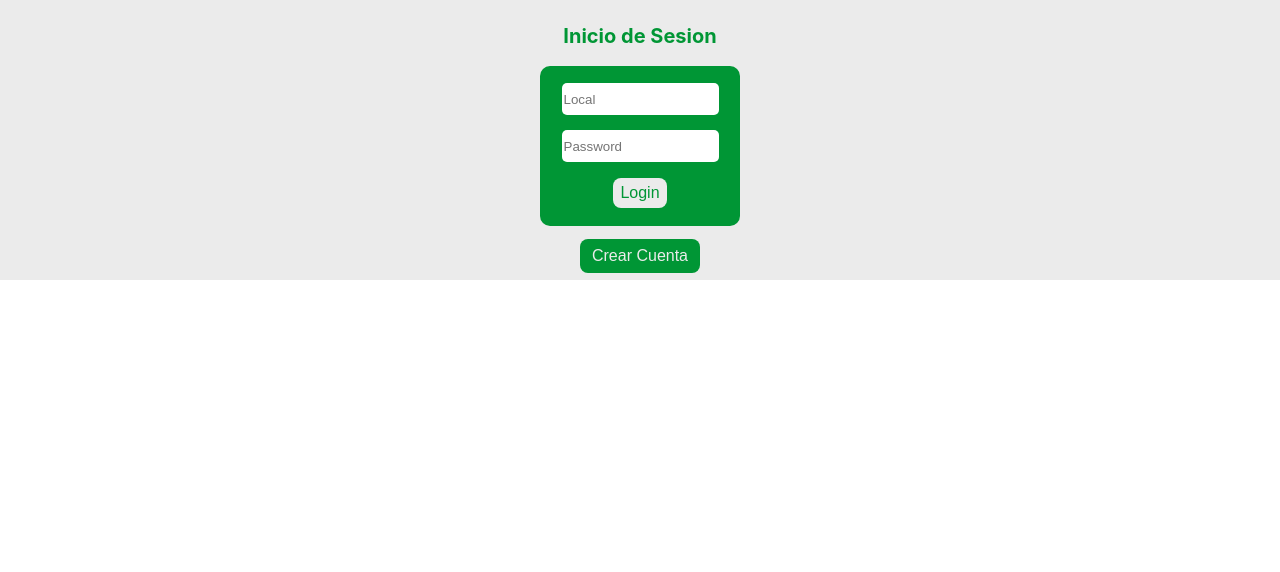
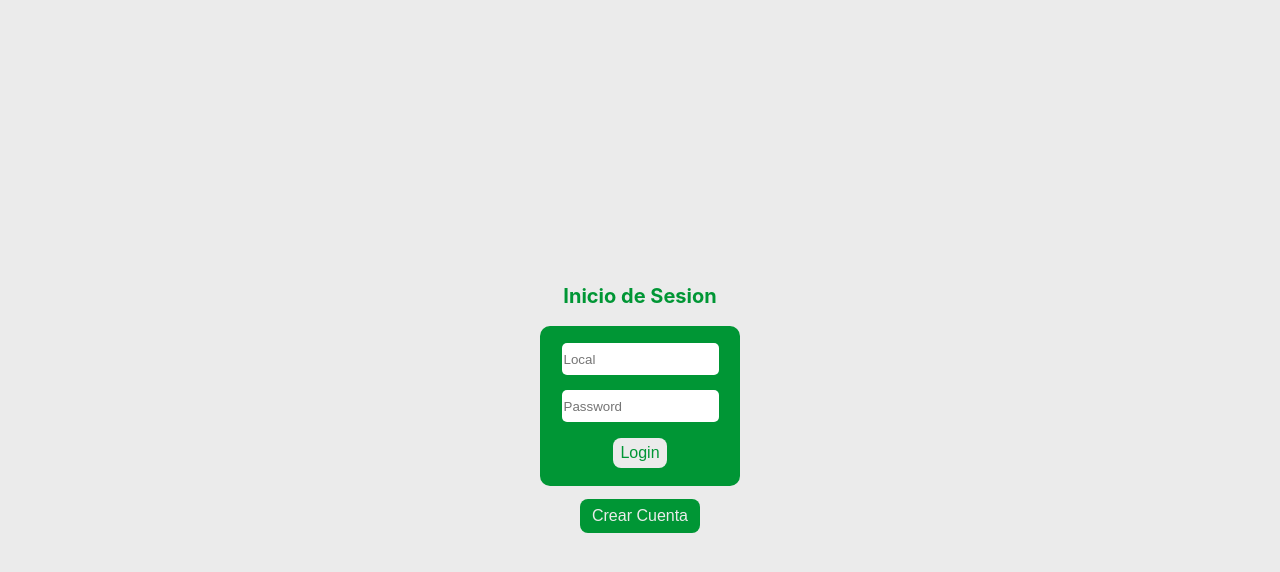
Before and after one commit to gregory10182/App-DSC, a React (Vite) app: page / in a window 1280 px wide. Shown: the top 572 px of the page. Built offline with nearby package versions, Linux system fonts and the light colour scheme.

Commit message:
Fixed the updateDay api petition

```diff
--- a/src/App.css
+++ b/src/App.css
@@ -1,8 +1,9 @@
 #root {
   display: flex;
   justify-content: center;
+  align-items: center;
   row-gap: 20px;
-  width: 100vw;
+  width: 100%;
   height: 100%;
   margin: 0;
   text-align: center;
--- a/src/Style.css
+++ b/src/Style.css
@@ -1,7 +1,9 @@
 .Container{
     display: flex;
     justify-content: center;
+    align-items: center;
     flex-wrap: wrap;
+    min-height: 100vh;
     width: 100%;
     height: 100%;
     margin: 0px 5px;
@@ -141,7 +143,7 @@
     justify-content: center;
     flex-wrap: wrap;
     width: 100%;
-    height: 74%;
+    height: 100%;
 }
 
 .NoData h2{
@@ -312,7 +314,6 @@
     align-items: center;
     width: 200px;
     height: 280px;
-    align-self: center;
 }
 
 .Login h2{
--- a/src/components/Container.jsx
+++ b/src/components/Container.jsx
@@ -1,5 +1,4 @@
 import React, { useState, useEffect } from "react";
-import updateDay from "./api/updateDay";
 import Cards from "./Cards";
 import Calendar from "./Calendar";
 import BarChart from "./BarChart";
@@ -26,8 +25,6 @@ export default function Container() {
     setUser(user);
   };
 
-
-
   useEffect(() => {
     const loggedUserJSON = window.localStorage.getItem("loggedUser");
 
@@ -42,8 +39,18 @@ export default function Container() {
 
   useEffect(() => {
     adjustPercentage();
-    if (data?._id) {
-      updateDay(data?._id);
+    if (data?.id) {
+      let id = data.id;
+      console.log(id);
+      apimonth
+        .updateDay(data.id)
+        .then((res) => {
+          setMessage(res);
+          console.log(res);
+        })
+        .catch((err) => {
+          console.log(err);
+        });
     }
   }, [data]);
 
@@ -71,21 +78,21 @@ export default function Container() {
 
   useEffect(() => {
     if (message != "") {
-      console.log(message)
+      console.log(message);
       setAlert(!alert);
     }
   }, [message]);
 
   useEffect(() => {
-    console.log(alert)
+    console.log(alert);
     if (alert === true) {
-    setTimeout(() => {
+      setTimeout(() => {
         setAlert(!alert);
       }, 5000);
 
-    setTimeout(() => {
-      setMessage("");
-    }, 6000);
+      setTimeout(() => {
+        setMessage("");
+      }, 6000);
     }
   }, [alert]);
 
@@ -185,7 +192,11 @@ export default function Container() {
   ];
 
   if (user === "") {
-    return <Login setUser={setUserLogin} />;
+    return (
+      <div className="Container">
+        <Login setUser={setUserLogin} />
+      </div>
+    );
   } else {
     return (
       <div className="Container">
@@ -233,9 +244,11 @@ export default function Container() {
                     </option>
                   ))}
               </select>
-              <button onClick={() => {
-                setMonth(!month)
-              }}>
+              <button
+                onClick={() => {
+                  setMonth(!month);
+                }}
+              >
                 <img src="https://cdn-icons-png.flaticon.com/512/4421/4421540.png" />
               </button>
             </div>
--- a/src/components/api/month.js
+++ b/src/components/api/month.js
@@ -56,4 +56,17 @@ const dailySale = month => {
 }
 
 
-export default { getAll, getOne, setToken, create, dailySale }
+const updateDay = id => {
+    const config = {
+        headers: {
+            Authorization: token
+        }
+    }
+
+    console.log(config)
+    const req = axios.put(baseurl + "UpdateDay/" + id, undefined, config)
+    return req.then(res => res.data)
+}
+
+
+export default { getAll, getOne, setToken, create, dailySale, updateDay }
--- a/src/index.css
+++ b/src/index.css
@@ -15,13 +15,13 @@ a:hover {
 }
 
 html{
-  width: 100vw;
+  width: 100%;
 }
 
 body {
   margin: 0;
-  min-width: 100vw;
-  min-height: 100vh;
+  min-width: 100%;
+  min-height: 100%;
   overflow-x: hidden;
 }
 
```
